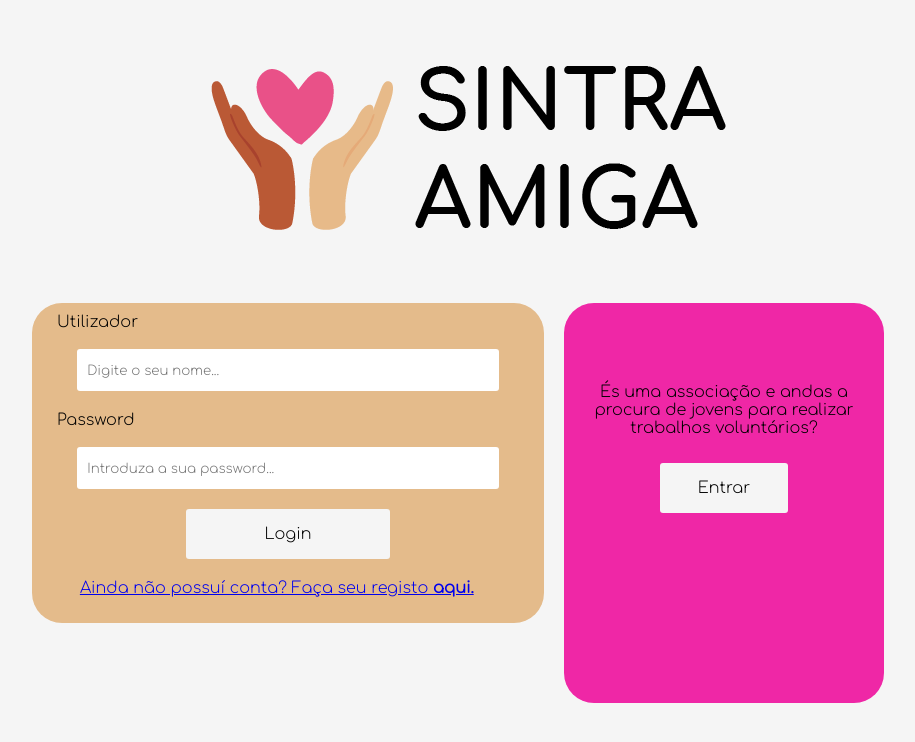
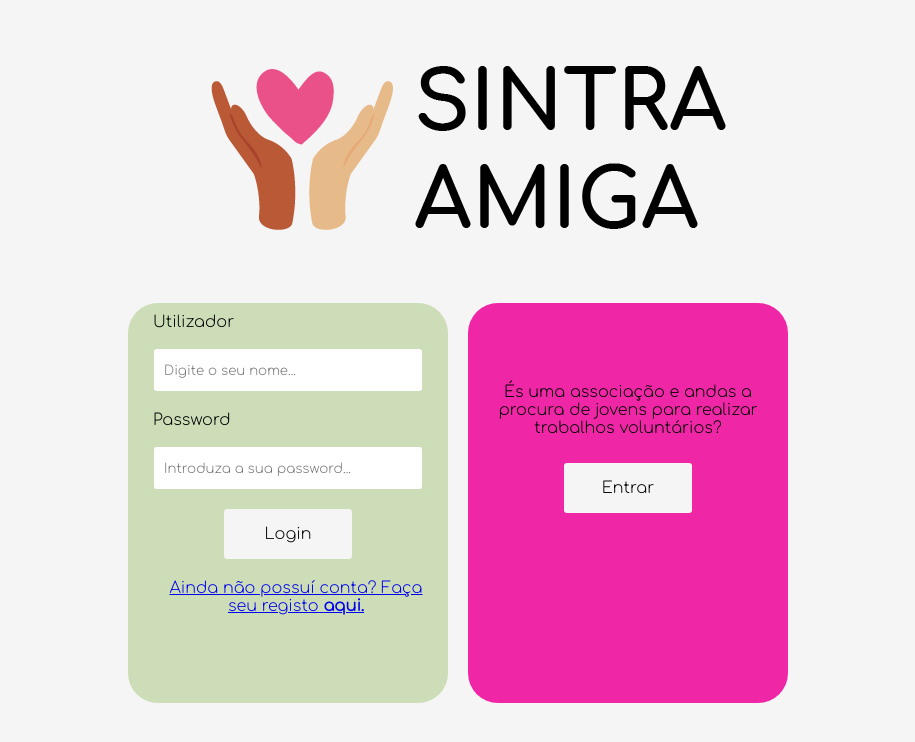
Before and after one commit to cabecasd/hack001, a React (Create React App) app in the folder front-end/: page / in a window 1280 px wide. Shown: the top 742 px of the page, without its empty margins (182-1097 px from the left). Built offline with nearby package versions, Linux system fonts and the light colour scheme.

Commit message:
arrumado botao que estava vazadno da box

```diff
--- a/front-end/src/styles/Login.module.css
+++ b/front-end/src/styles/Login.module.css
@@ -18,7 +18,6 @@
     border-radius: 30px;
     margin-bottom: 2px;
     margin-right: 20px;
-
 }
 
 .boxA {
@@ -48,15 +47,7 @@
     display: flex;
     justify-content: center;
 }
-.login {
-    height: 40vh;
-    width: 40vw;
-    display: flex;
-    flex-direction: column;
 
-    background-color: #e4bb8b;
-    border-radius: 30px;
-}
 
 
 .button {
```
